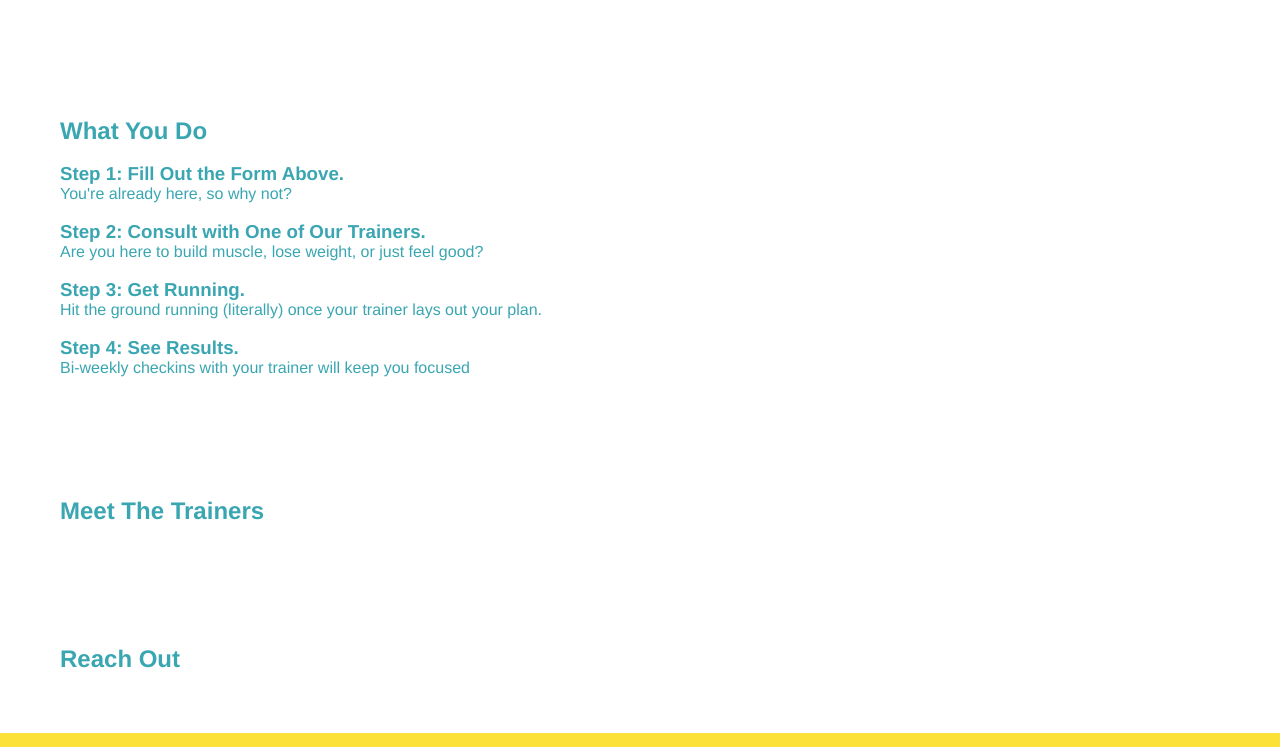
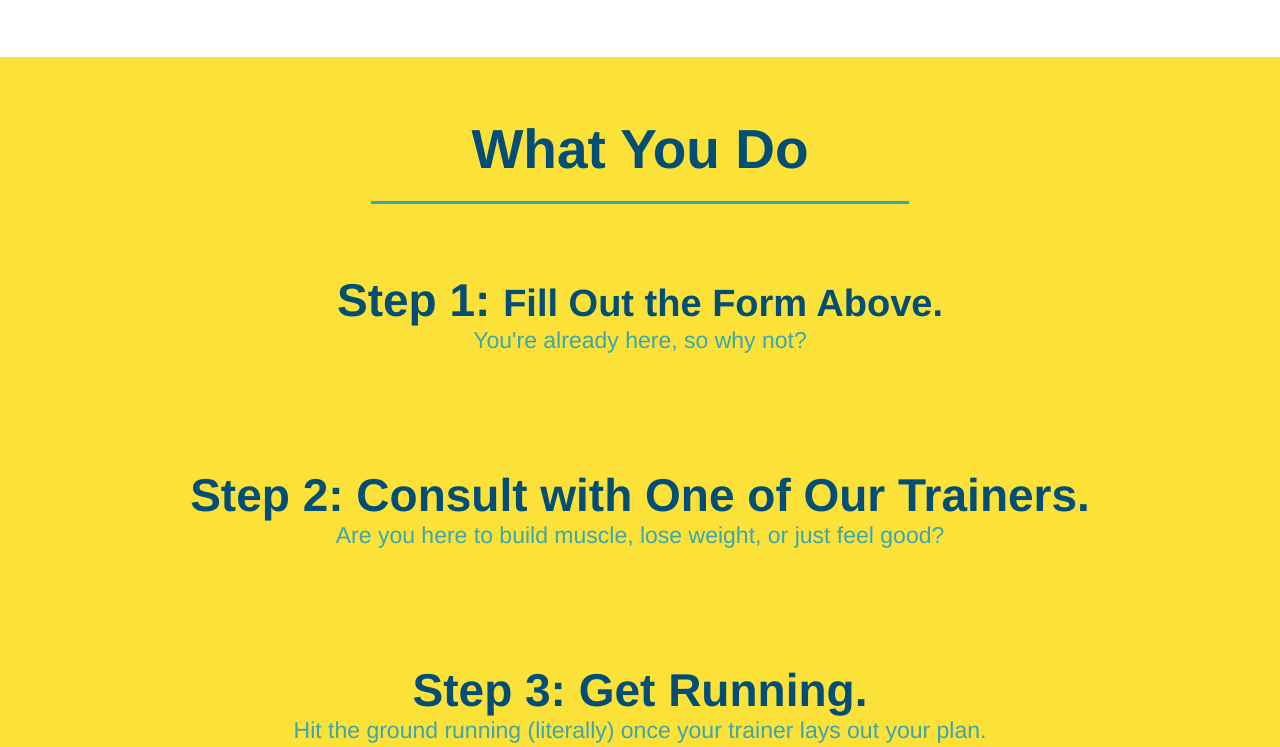
Before and after one commit to Romuloflores95/firstmodule, a plain HTML site: page newp.html in a window 1280 px wide. Shown: the part 1003-1750 px from the top of the page. Drawn offline with Linux system fonts and the light colour scheme.

Commit message:
style what what you do section

```diff
--- a/assets/css/style.css
+++ b/assets/css/style.css
@@ -141,10 +141,8 @@ section {
   border-color: #fce138;
 }
 
-.intro h2 {
-  /* add this alongside your other declarations */
-  display: inline-block;
-}
+
+
 .intro p {
   line-height: 1.7;
   color: #39a6b2;
@@ -152,3 +150,56 @@ section {
   font-size: 20px;
   margin: 0 auto;
 }
+
+.steps {
+  text-align: center;
+  background: #fce138;
+}
+
+.steps h2 {
+  font-size: 55px;
+  color: #024e76;
+  margin-bottom: 35px;
+  padding: 0 100px 20px 100px;
+  border-bottom: 3px solid;
+  border-color: #39a6b2;
+}
+.section-title {
+  font-size: 55px;
+  color: #024e76;
+  margin-bottom: 35px;
+  padding: 0 100px 20px 100px;
+  display: inline-block;
+  border-bottom: 3px solid;
+}
+
+.primary-border {
+  border-color: #fce138;
+}
+
+.secondary-border {
+  border-color: #39a6b2;
+}
+
+.steps div {
+  margin-bottom: 80px;
+}
+
+.steps img {
+  width: 15%;
+  margin: 10px 0;
+}
+
+.steps h3 {
+  color: #024e76;
+  font-size: 46px;
+  margin-top: 10px;
+}
+
+.steps p {
+  color: #39a6b2;
+  font-size: 23px;
+}
+.steps span {
+  font-size: 38px;
+}
--- a/newp.html
+++ b/newp.html
@@ -75,20 +75,20 @@
 
   <!-- "what we do" section -->
   <section  id="what-we-do"  class="intro">
-    <h2>What We Do</h2>
+    <h2 class="section-title primary-border">What We Do</h2>
     <p>
       butcher selfies chambray shabby chic gentrify readymade yr Echo Park XOXO Tumblr normcore Banksy direct trade Blue Bottle chillwave you probably haven't heard of them single-origin coffee Vice fanny pack fixie Odd Future Austin fingerstache pickled twee synth Wes Anderson Thundercats viral bitters flannel meggings narwhal Marfa Schlitz sustainable Intelligentsia umami deep v craft
     </p>
   </section>
 
   <!-- "what you do" section -->
-  <section  id="what-you-do">
-    <h2>What You Do</h2>
+  <section  id="what-you-do"  class="steps">
+    <h2 class="section-title secondary-border">What You Do</h2>
 
 
       <div>
         <img src="./assets/images/step-1.svg" alt="" />
-        <h3>Step 1: Fill Out the Form Above.</h3>
+        <h3>Step 1: <span>Fill Out the Form Above.</span></h3>
         <p>You're already here, so why not?</p>
       </div>
 
```
